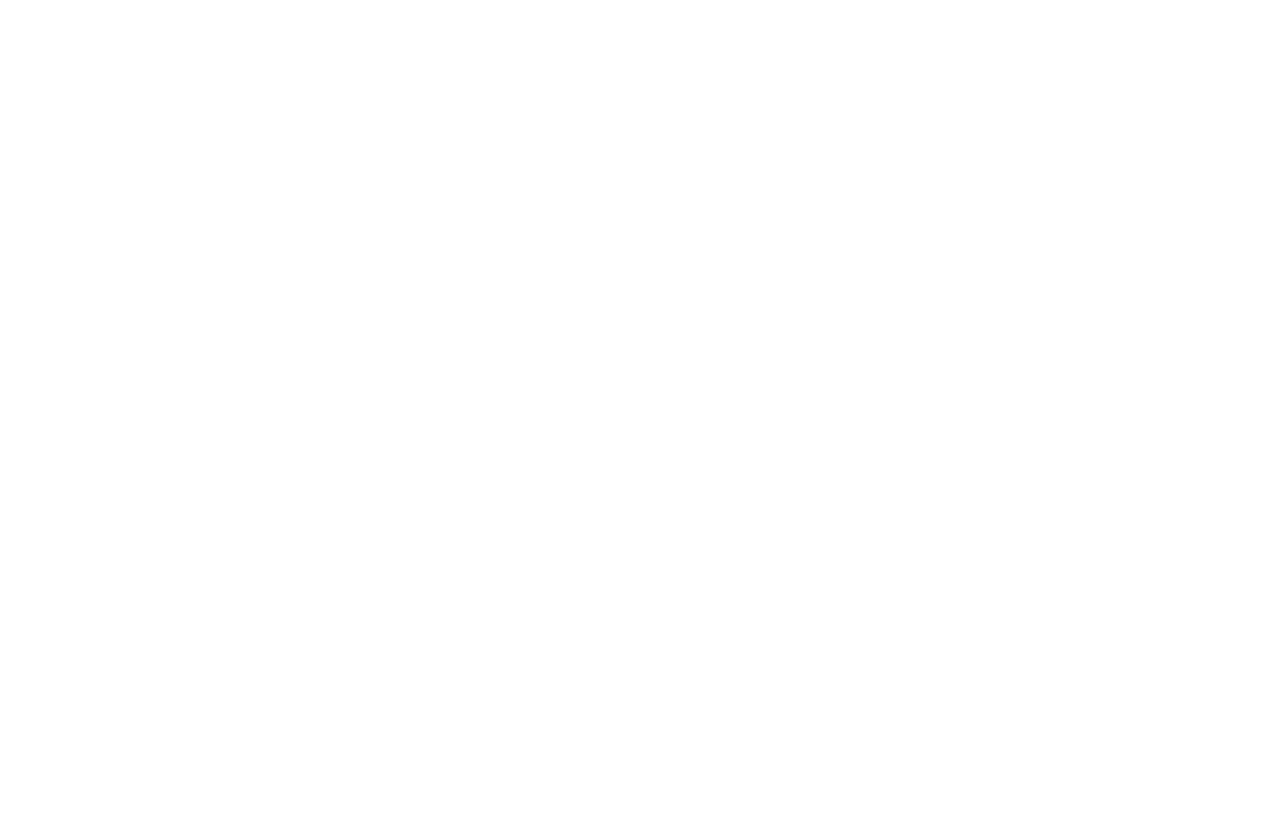
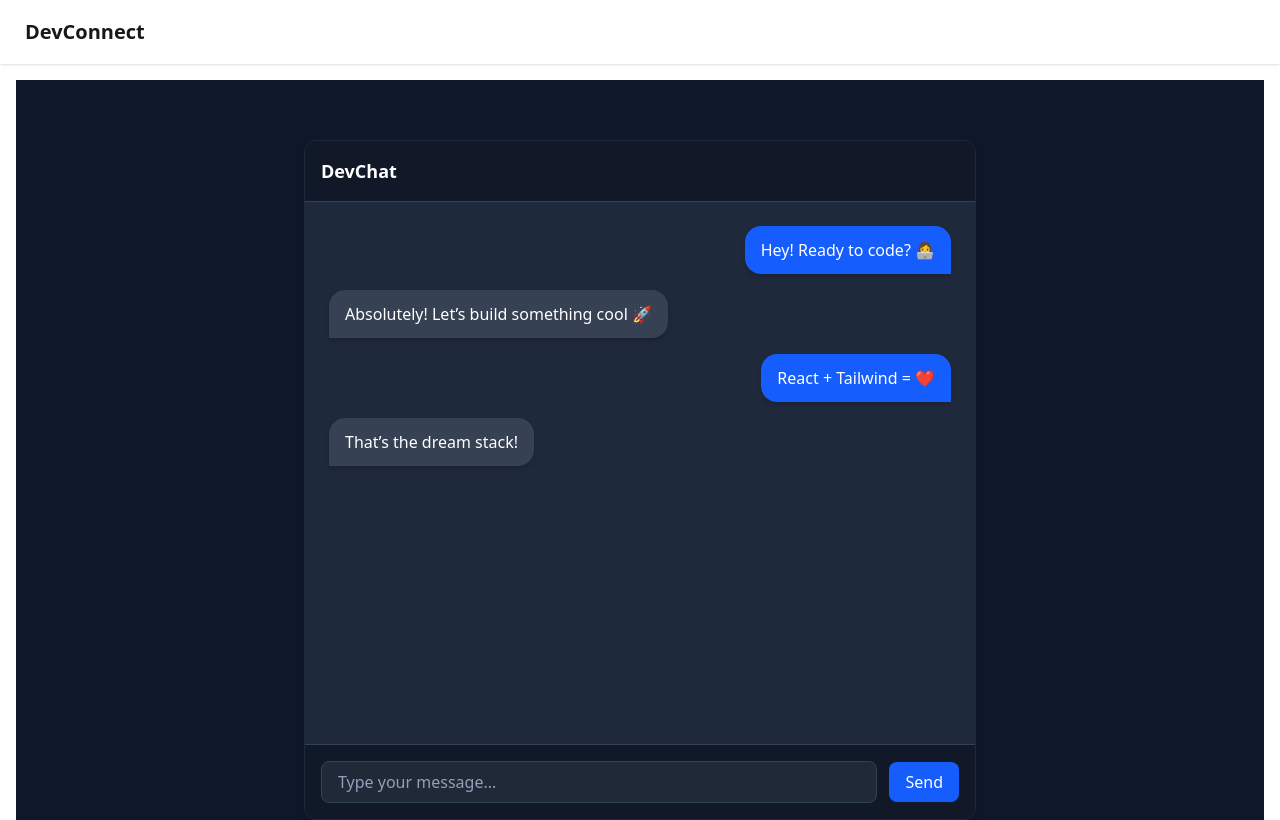
Before and after one commit to AmeerAliRizvi/DevFrontEnd, a React (Vite) app: page /chat/1 in a window 1280 px wide. Before the commit this address had no page. Shown: the top 820 px of the page. Built offline with nearby package versions, Linux system fonts and the light colour scheme; no server answers.

Commit message:
Fixed bug in connection.jsx

```diff
--- a/src/Components/App.jsx
+++ b/src/Components/App.jsx
@@ -9,6 +9,7 @@
 import Profile from "./Profile";
 import Connections from "./Connections";
 import Requests from "./Requests";
+import Chat from "./Chat";
 
 function App() {
 
@@ -24,8 +25,8 @@
             <Route path="/login" element = {<Login/>} />
             <Route path="/about" element = {<About/>}/>
             <Route path="/pendingRequests" element = {<Requests/>}/>
-            <Route path ="/signUp" element = {<SignUp/>
-          }/>
+            <Route path ="/signUp" element = {<SignUp/>}/>
+            <Route path = "/chat/:toUserId" element = {<Chat/>}/>
           </Route>
         </Routes>
       </BrowserRouter>
--- /dev/null
+++ b/src/Components/Chat.jsx
@@ -0,0 +1,50 @@
+import React, { useState } from 'react';
+
+const Chat = () => {
+  const [messages] = useState([
+    { sender: 'user', text: 'Hey! Ready to code? 👩‍💻' },
+    { sender: 'other', text: 'Absolutely! Let’s build something cool 🚀' },
+    { sender: 'user', text: 'React + Tailwind = ❤️' },
+    { sender: 'other', text: 'That’s the dream stack!' },
+  ]);
+
+  return (
+    <div className="h-screen w-full flex items-center justify-center bg-[#0f172a] p-4">
+      <div className="w-full max-w-2xl h-[85vh] rounded-xl shadow-lg border border-slate-800 bg-[#1e293b] text-white flex flex-col overflow-hidden">
+        <div className="p-4 font-semibold text-lg border-b border-slate-700 bg-[#111827]">DevChat</div>
+
+        <div className="flex-1 overflow-y-auto p-6 space-y-4">
+          {messages.map((msg, index) => (
+            <div
+              key={index}
+              className={`flex ${msg.sender === 'user' ? 'justify-end' : 'justify-start'}`}
+            >
+              <div
+                className={`px-4 py-3 rounded-2xl shadow-md max-w-[70%] ${
+                  msg.sender === 'user'
+                    ? 'bg-blue-600 text-white rounded-br-none'
+                    : 'bg-gray-700 text-white rounded-bl-none'
+                }`}
+              >
+                {msg.text}
+              </div>
+            </div>
+          ))}
+        </div>
+
+        <div className="p-4 border-t border-slate-700 flex items-center gap-3 bg-[#111827]">
+          <input
+            type="text"
+            placeholder="Type your message..."
+            className="flex-1 bg-[#1f2937] border border-slate-700 rounded-lg px-4 py-2 text-white placeholder:text-slate-400 focus:outline-none"
+          />
+          <button className="bg-blue-600 hover:bg-blue-700 text-white rounded-lg px-4 py-2">
+            Send
+          </button>
+        </div>
+      </div>
+    </div>
+  );
+};
+
+export default Chat;
--- a/src/Components/Connections.jsx
+++ b/src/Components/Connections.jsx
@@ -1,5 +1,6 @@
 import axios from "axios";
 import { BaseUrl } from "../Utils/constants";
+import { Link } from "react-router-dom";
 import { useDispatch, useSelector } from "react-redux";
 import { addConnections } from "../Utils/connectionSlice";
 import { useEffect } from "react";
@@ -55,7 +56,7 @@
 
             {/* Action Buttons */}
             <div className="flex gap-4">
-              <button className="bg-purple-500 hover:bg-purple-600 px-6 py-2 text-lg rounded-full shadow-lg transition-all">Message</button>
+              <Link to = {"/chat/"}><button className="bg-purple-500 hover:bg-purple-600 px-6 py-2 text-lg rounded-full shadow-lg transition-all">Message</button></Link>
               <button className="bg-red-500 hover:bg-red-600 px-5 py-2 text-lg rounded-full shadow-lg transition-all">Remove</button>
             </div>
           </div>
--- a/src/Components/Toast.jsx
+++ /dev/null
@@ -1,7 +0,0 @@
-const Toast = ()=>{
-    return(
-    <div className="fixed top-10 left-1/2 transform -translate-x-1/2 z-[9999] bg-red-500 text-white px-6 py-3 rounded-lg shadow-lg">
-    helloo
-  </div>)
-}
-export default Toast;
--- a/src/Utils/constants.js
+++ b/src/Utils/constants.js
@@ -1 +1,2 @@
-export const BaseUrl = "/api";
+
+export const BaseUrl = location.hostname === "localhost" ? "http://localhost:4000" :"/api"
```
